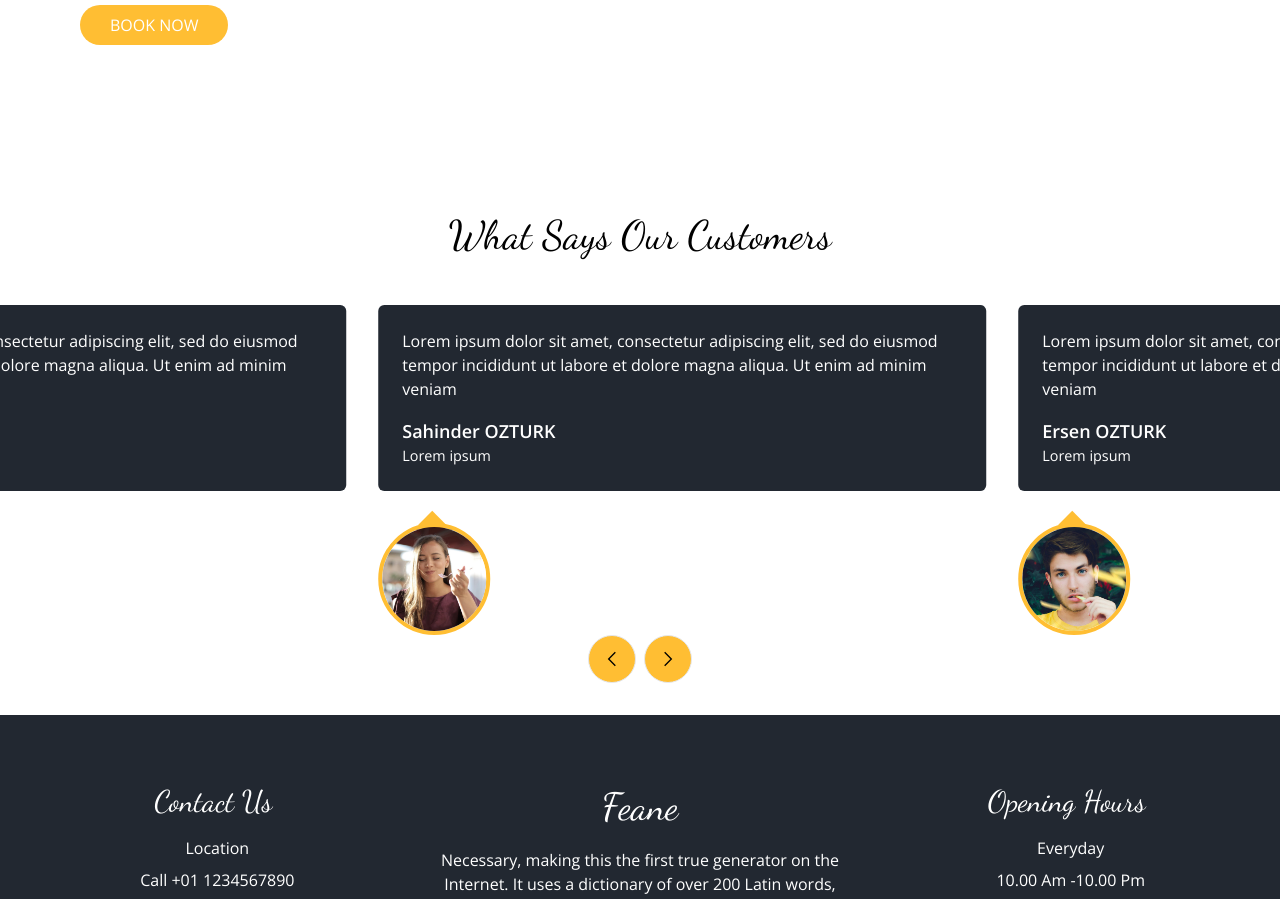
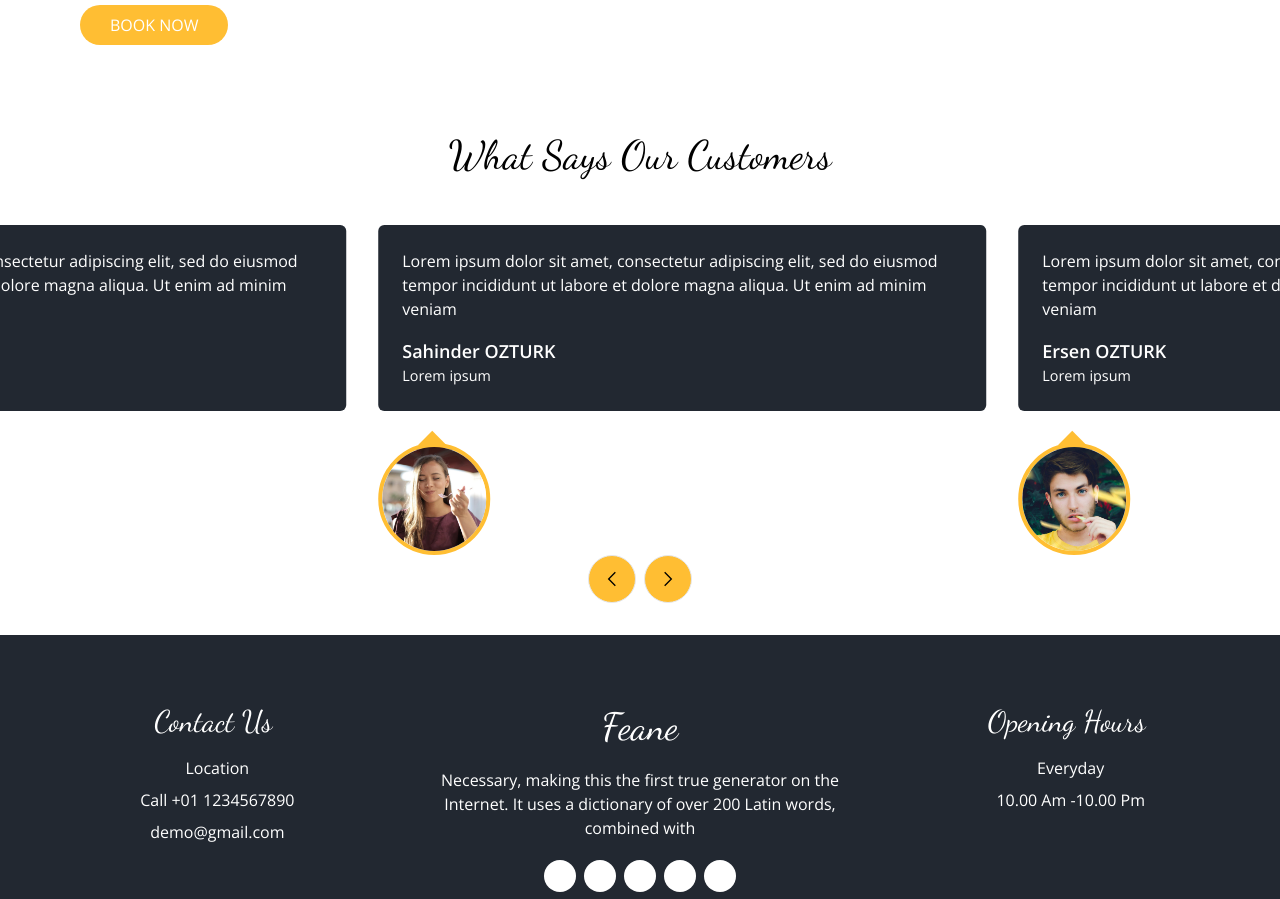
Before and after one commit to ersenozturk/full-stack-ordering-application, a Next.js app: page / in a window 1280 px wide. Shown: the part 3680-4579 px from the top of the page. Built offline with nearby package versions, Linux system fonts and the light colour scheme; grey boxes are pictures that could not be loaded.

Commit message:
Layout comp created and wrapped all app

```diff
--- a/components/customer/Customers.jsx
+++ b/components/customer/Customers.jsx
@@ -49,7 +49,7 @@
     ],
   };
   return (
-    <div className="container mx-auto my-20">
+    <div className="container mx-auto mb-20">
       <Title titleClass="text-[2.5rem] mb-10">What Says Our Customers</Title>
       <Slider {...settings}>
         <CustomerItem imgSrc="/images/customer1.jpg" h3="Ersen OZTURK" />
--- /dev/null
+++ b/components/layout/Layout.js
@@ -0,0 +1,12 @@
+import Header from './Header'
+import Footer from './Footer'
+
+export default function Layout({ children }) {
+  return (
+    <>
+      <Header/>
+      <main>{children}</main>
+      <Footer />
+    </>
+  )
+}
--- a/pages/_app.js
+++ b/pages/_app.js
@@ -1,9 +1,14 @@
 import "slick-carousel/slick/slick.css";
 import "slick-carousel/slick/slick-theme.css";
-import '../styles/globals.css'
+import "../styles/globals.css";
+import Layout from "../components/layout/Layout";
 
 function MyApp({ Component, pageProps }) {
-  return <Component {...pageProps} />
+  return (
+    <Layout>
+      <Component {...pageProps} />
+    </Layout>
+  );
 }
 
-export default MyApp
+export default MyApp;
--- a/pages/index.jsx
+++ b/pages/index.jsx
@@ -18,12 +18,9 @@
           crossOrigin="true"
         />
         <link rel="preconnect" href="https://fonts.googleapis.com" />
-
       </Head>
 
-      <Header />
       <Home />
-      <Footer/>
     </div>
   );
 }
```
